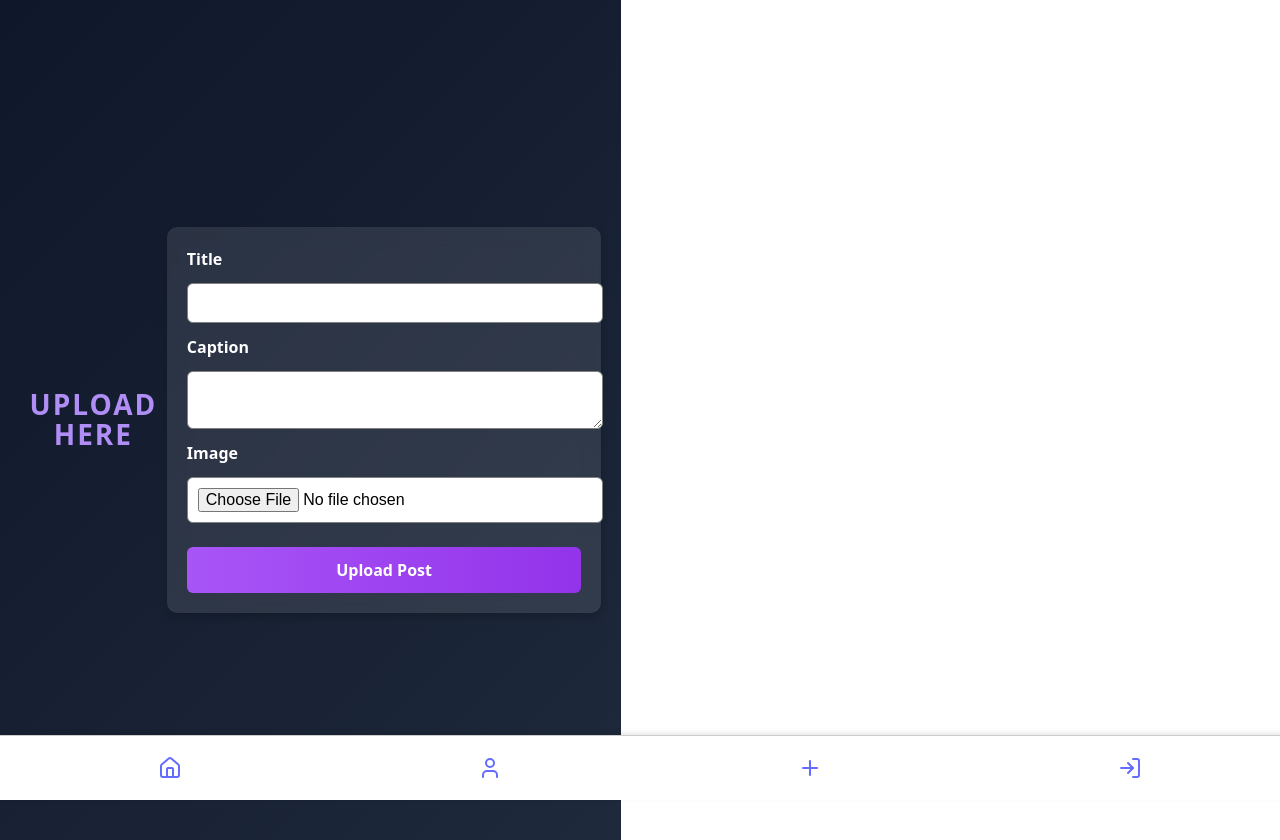
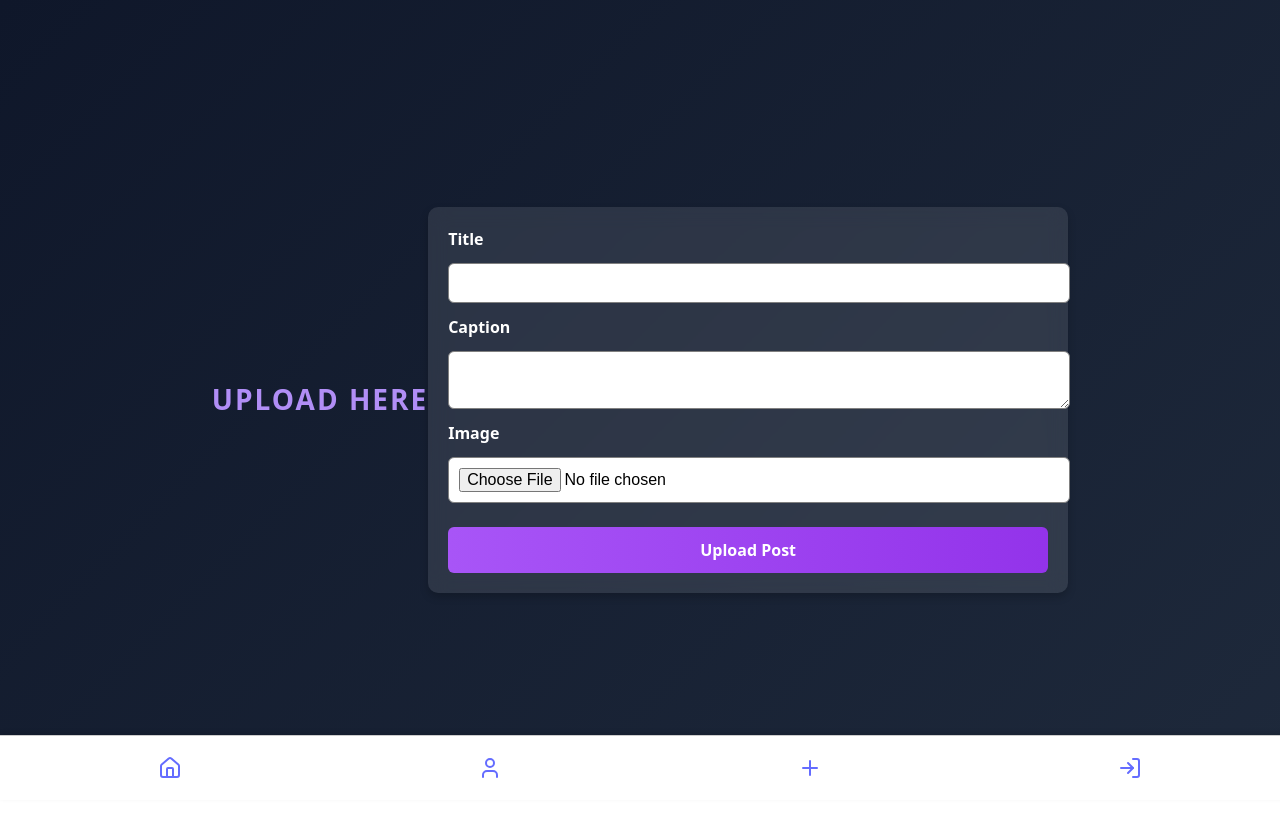
Before and after one commit to KhushiiRajrana/NGO_Nexus, a React (Vite) app: page /create in a window 1280 px wide. After the commit the page ends 800 px from the top, so only its background shows below. Built offline with nearby package versions, Linux system fonts and the light colour scheme.

Commit message:
new changes

```diff
--- a/src/pages/Create.css
+++ b/src/pages/Create.css
@@ -1,16 +1,19 @@
+/* Main container */
 .create-container {
   display: flex;
+  justify-content: center;
   align-items: center;
-  justify-content: center;
+  width: 100vw;
   height: 100vh;
-  margin: 0;
+  background: linear-gradient(135deg, #0f172a, #1e293b);
   padding: 20px;
-  background: linear-gradient(135deg, #0f172a, #1e293b);
+  box-sizing: border-box;
 }
 
+/* Form styling */
 .create-form {
   width: 100%;
-  max-width: 500px;
+  max-width: 600px;
   padding: 20px;
   border-radius: 10px;
   background: rgba(255, 255, 255, 0.1);
@@ -18,6 +21,7 @@
   box-shadow: 0 4px 8px rgba(0, 0, 0, 0.2);
 }
 
+/* Title styling */
 .title {
   font-size: 28px;
   font-weight: bold;
@@ -26,12 +30,7 @@
   margin-bottom: 20px;
 }
 
-label {
-  font-size: 16px;
-  font-weight: 600;
-  color: white;
-}
-
+/* Input fields */
 .input-field {
   width: 100%;
   padding: 10px;
@@ -42,6 +41,7 @@ label {
   font-size: 16px;
 }
 
+/* Upload button */
 .submit-btn {
   width: 100%;
   padding: 12px;
```
